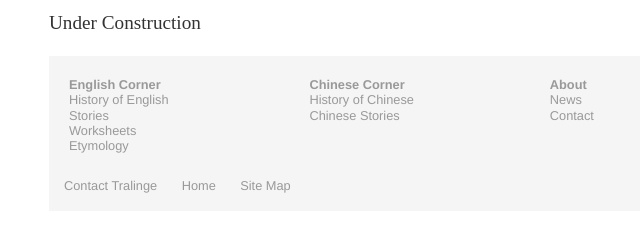
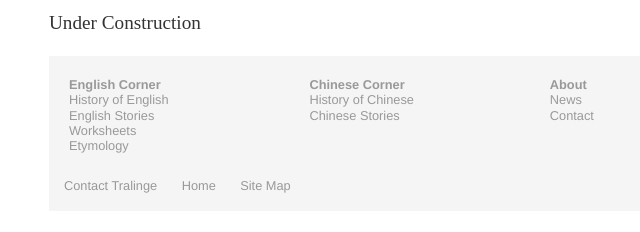
Before and after one commit to Tralinge/tralinge.github.io, a Jekyll site: the page built from about/jeremy.html, in a window 1280 px wide. Shown: the part 245-477 px from the top of the page, without its empty margins (15-655 px from the left). Built offline with Jekyll 4.4.1, drawn with Linux system fonts in a browser that asks for light colours.

Commit message:
Update footer.html

```diff
--- a/_includes/footer.html
+++ b/_includes/footer.html
@@ -4,7 +4,7 @@
 		<ul class="responsive" style="float: left; padding: 5px; width: 20%;">
 			<li style="font-weight: bold;"><a href="http://www.tralinge.com/english_corner">English Corner</a></li>
 			<li><a href="https://www.tralinge.com/english_corner/history_of_english">History of English</a></li>
-			<li><a href="https://www.tralinge.com/english_corner/stories">Stories</a></li>
+			<li><a href="https://www.tralinge.com/english_corner/stories">English Stories</a></li>
 			<li><a href="https://www.tralinge.com/english_corner/worksheets">Worksheets</a></li>
 			<li><a href="https://www.tralinge.com/english_corner/etymology">Etymology</a></li>
 		</ul>
```
